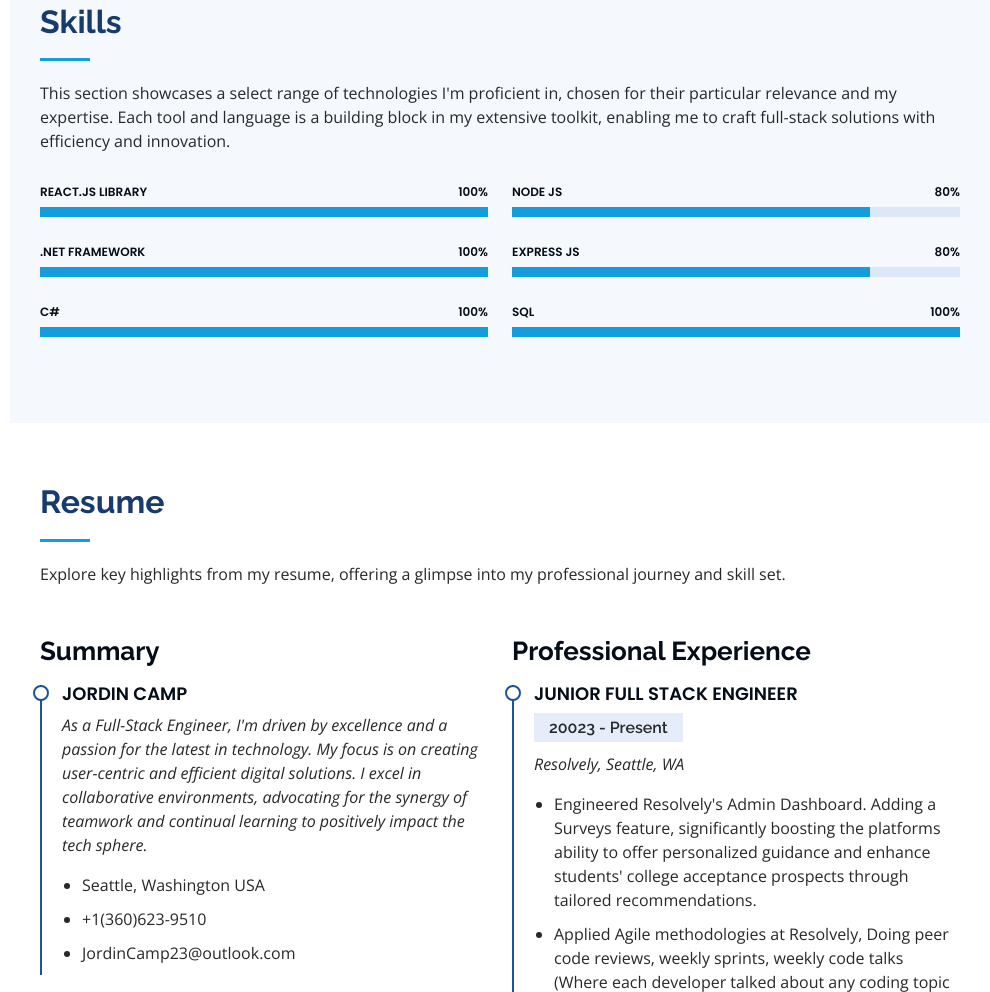
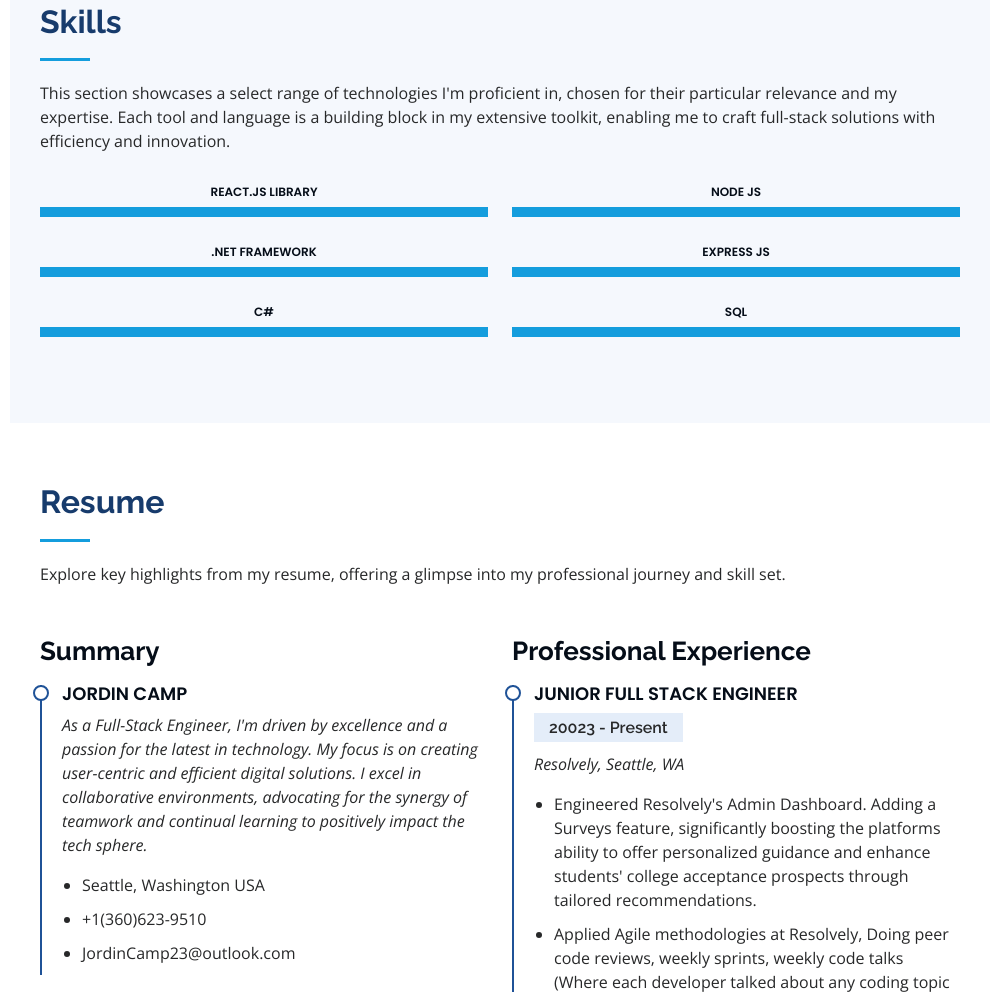
Before and after one commit to JordinDC7/JordinDC7.github.io, a plain HTML site: page index.html in a window 1280 px wide. Shown: the part 2140-3132 px from the top of the page, without its empty margins (290-1280 px from the left). Drawn offline with nearby package versions, Linux system fonts and the light colour scheme.

Commit message:
QoL changes to code

```diff
--- a/index.html
+++ b/index.html
@@ -182,21 +182,21 @@
           <div class="col-lg-6" data-aos="fade-up">
 
             <div class="progress">
-              <span class="skill">React.js Library <i class="val">100%</i></span>
+              <span class="skill text-center">React.js Library</span>
               <div class="progress-bar-wrap">
                 <div class="progress-bar" role="progressbar" aria-valuenow="100" aria-valuemin="0" aria-valuemax="100"></div>
               </div>
             </div>
 
             <div class="progress">
-              <span class="skill">.NET Framework <i class="val">100%</i></span>
+              <span class="skill text-center">.NET Framework</span>
               <div class="progress-bar-wrap">
                 <div class="progress-bar" role="progressbar" aria-valuenow="100" aria-valuemin="0" aria-valuemax="100"></div>
               </div>
             </div>
 
             <div class="progress">
-              <span class="skill">C# <i class="val">100%</i></span>
+              <span class="skill text-center">C# </span>
               <div class="progress-bar-wrap">
                 <div class="progress-bar" role="progressbar" aria-valuenow="100" aria-valuemin="0" aria-valuemax="100"></div>
               </div>
@@ -207,21 +207,21 @@
           <div class="col-lg-6" data-aos="fade-up" data-aos-delay="100">
 
             <div class="progress">
-              <span class="skill">Node JS <i class="val">80%</i></span>
+              <span class="skill text-center">Node JS</span>
               <div class="progress-bar-wrap">
-                <div class="progress-bar" role="progressbar" aria-valuenow="80" aria-valuemin="0" aria-valuemax="100"></div>
+                <div class="progress-bar" role="progressbar" aria-valuenow="100" aria-valuemin="0" aria-valuemax="100"></div>
               </div>
             </div>
 
             <div class="progress">
-              <span class="skill">Express JS <i class="val">80%</i></span>
+              <span class="skill text-center">Express JS</span>
               <div class="progress-bar-wrap">
-                <div class="progress-bar" role="progressbar" aria-valuenow="80" aria-valuemin="0" aria-valuemax="100"></div>
+                <div class="progress-bar" role="progressbar" aria-valuenow="100" aria-valuemin="0" aria-valuemax="100"></div>
               </div>
             </div>
 
             <div class="progress">
-              <span class="skill">SQL <i class="val">100%</i></span>
+              <span class="skill text-center">SQL</span>
               <div class="progress-bar-wrap">
                 <div class="progress-bar" role="progressbar" aria-valuenow="100" aria-valuemin="0" aria-valuemax="100"></div>
               </div>
@@ -388,7 +388,7 @@
 
           </div>
 
-          <div class="col-lg-7 mt-5 mt-lg-0 d-flex align-items-stretch">
+          <!-- <div class="col-lg-7 mt-5 mt-lg-0 d-flex align-items-stretch">
             <form action="forms/contact.php" method="post" role="form" class="php-email-form">
               <div class="row">
                 <div class="form-group col-md-6">
@@ -415,7 +415,7 @@
               </div>
               <div class="text-center"><button type="submit">Send Message</button></div>
             </form>
-          </div>
+          </div> -->
 
         </div>
 
```
